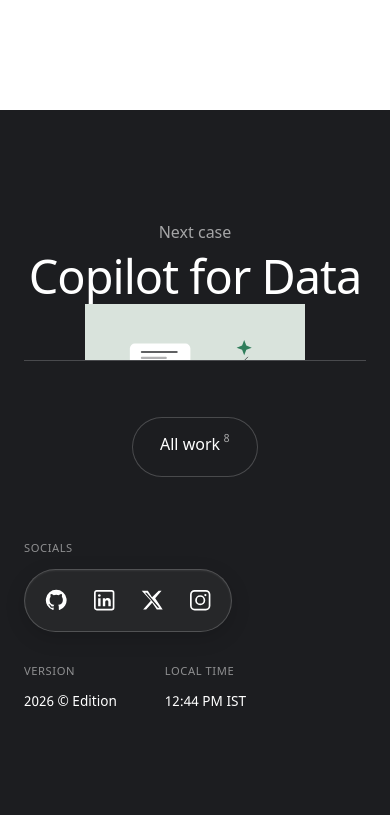
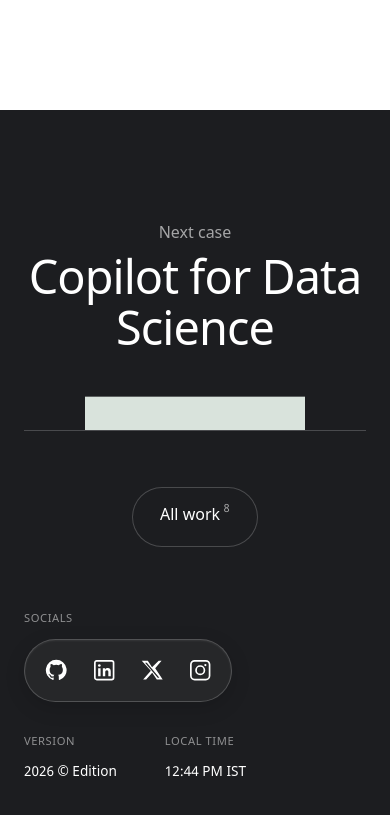
Before and after one commit to sohamjadhav95/soham-ai-universe, a React (Vite) app: page /work/convo-ease in a window 390 px wide. Shown: the part 3896-4711 px from the top of the page. Before the commit the page ends 4643 px from the top, so only its background shows below. Built offline with nearby package versions, Linux system fonts and the light colour scheme.

Commit message:
fix: next case preview clipping issue so image correctly slides from bottom

```diff
--- a/src/styles/project.css
+++ b/src/styles/project.css
@@ -246,13 +246,11 @@
 }
 
 .next-case-preview {
-  position: absolute;
-  bottom: 0;
-  left: 50%;
-  transform: translateX(-50%);
+  position: relative;
+  margin: 0 auto;
   width: 100%;
-  height: clamp(140px, 20vw, 250px);
   max-width: clamp(280px, 40vw, 480px);
+  height: clamp(100px, 12vw, 160px);
   z-index: 2;
   pointer-events: none;
 }
@@ -263,14 +261,14 @@
   top: 0;
   width: 100%;
   aspect-ratio: 1.5;
-  transform: translate(-50%, 40%);
+  transform: translate(-50%, 35%);
   transition: transform var(--smooth) var(--ease);
   pointer-events: none;
   z-index: 2;
 }
 
 .next-case .link:focus-visible .thumb {
-  transform: translate(-50%, 0);
+  transform: translate(-50%, -30%);
 }
 
 @media (hover: hover) and (pointer: fine) {
@@ -279,7 +277,7 @@
   }
 
   .next-case .link:hover .thumb {
-    transform: translate(-50%, 0);
+    transform: translate(-50%, -30%);
   }
 }
 
@@ -332,11 +330,11 @@
   }
 
   .next-case-preview {
-    height: clamp(100px, 20vw, 160px);
+    height: clamp(70px, 15vw, 120px);
     max-width: clamp(220px, 45vw, 360px);
   }
 
   .next-case .thumb {
-    transform: translate(-50%, 30%);
+    transform: translate(-50%, 25%);
   }
 }
```
